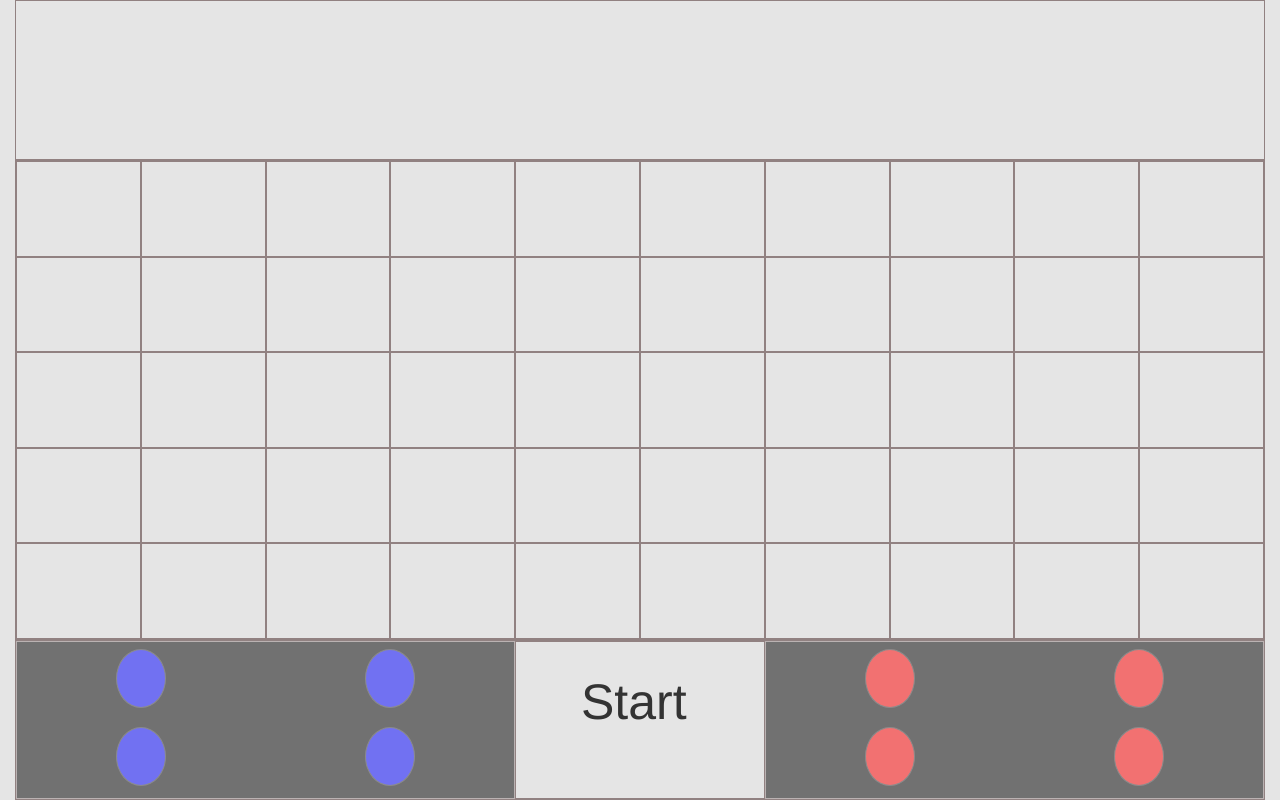
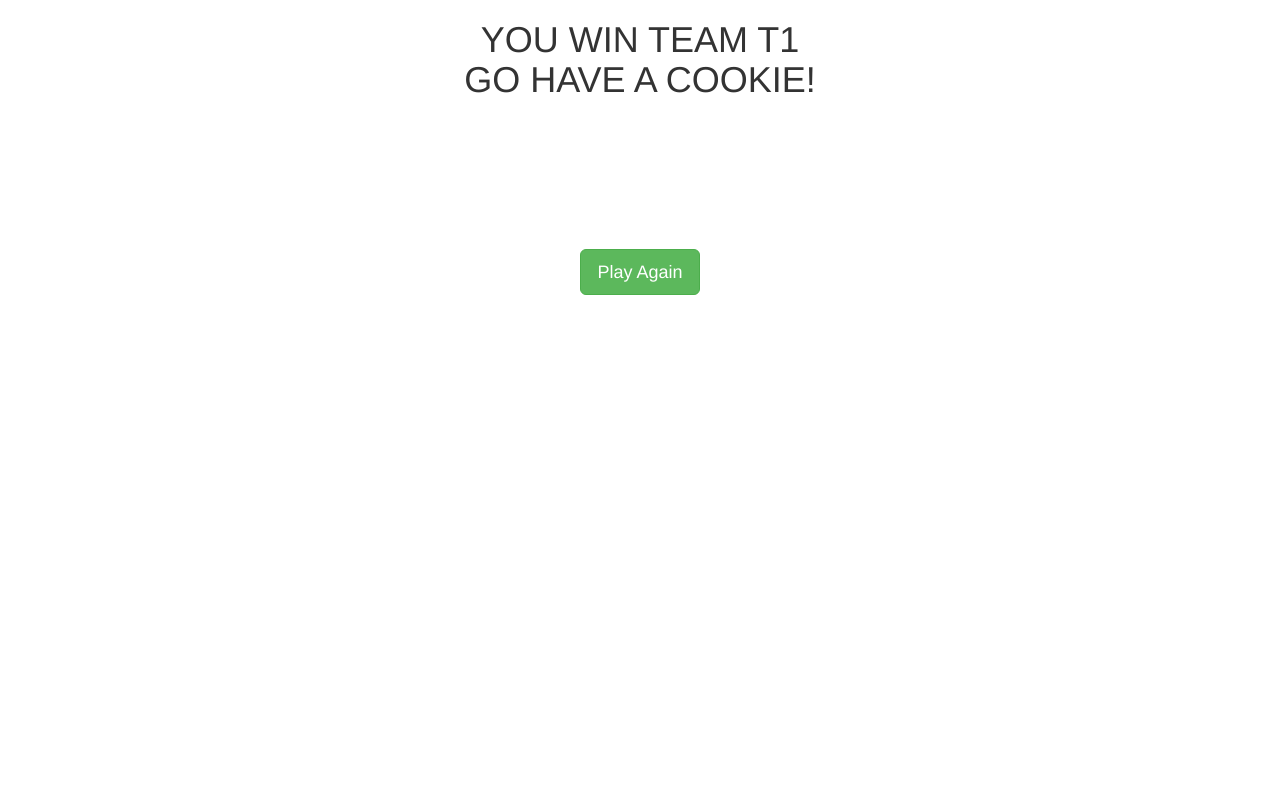
Before and after one commit to devbiratory/myLudo, an Angular app: page / in a window 1280 px wide. Built offline with nearby package versions, Linux system fonts and the light colour scheme.

Commit message:
winning and restart game method, winning screen, reset game functionality

```diff
--- a/src/app/app.module.ts
+++ b/src/app/app.module.ts
@@ -4,11 +4,13 @@
 import { AppRoutingModule } from './app-routing.module';
 import { AppComponent } from './app.component';
 import { GameComponent } from './game/game.component';
+import { WinnerComponent } from './winner/winner.component';
 
 @NgModule({
   declarations: [
     AppComponent,
-    GameComponent
+    GameComponent,
+    WinnerComponent
   ],
   imports: [
     BrowserModule,
--- a/src/app/game/game.component.html
+++ b/src/app/game/game.component.html
@@ -1,4 +1,4 @@
-<section class="container-fluid overallGameContainer">
+<section *ngIf="!database.isWinner" class="container-fluid overallGameContainer">
   <!-- victory div to show the ones who made it  -->
   <div class="victoryDiv">
 
@@ -54,3 +54,5 @@
     </div>
   </div>
 </section>
+
+<app-winner [winningTeam]="database.isWinner" (playAgain)="playAgain()" *ngIf="database.isWinner"></app-winner>
--- a/src/app/game/game.component.scss
+++ b/src/app/game/game.component.scss
@@ -139,8 +139,7 @@
 }
 
 .danceFloorBlock .gitiBlock .giti{
-    width: 20%;
-    // margin: 10% auto;
+    width: 17%;
     height: 25px;
     border: 1px solid;
     border-radius: 100%;
--- a/src/app/game/game.component.ts
+++ b/src/app/game/game.component.ts
@@ -58,12 +58,14 @@
     isRollAwaited: false,
     currentRoll: 0,
     isGameOn: false,
-    isWinner: 'T1 || T2'
+    isWinner: 'T1' // T1 || T2
   }
   danceBlockObj: any = {}
+  databaseOriginal: any = {}
   constructor() {
 
     this.makePlayBlocks();
+    this.databaseOriginal = JSON.parse(JSON.stringify(this.database))
   }
 
   ngOnInit() {
@@ -137,7 +139,8 @@
   roll() {
 
     // update currentRoll (1 - 6)
-    const currentRoll = Math.floor(Math.random() * (6 - 1 + 1)) + 1;
+    // const currentRoll = Math.floor(Math.random() * (6 - 1 + 1)) + 1;
+    const currentRoll = this.randomNumberGiver(0, 15)
     this.database.currentRoll = currentRoll;
     // this.database.currentRoll = 6;
 
@@ -171,11 +174,6 @@
   */
   moveIt(team: any, index: number) {
 
-    console.log('checking data on move it')
-    console.log('team ')
-    console.log(team)
-    console.log('index')
-    console.log(index)
     // only proceed if the team whose turn it is, is the one who called to moveIt
     if (team !== this.database.currentTeam) {
       return
@@ -218,10 +216,8 @@
     this.checkIfWon(team);
 
     this.changeTeamTurn()
+  }
 
-    console.log(this.database.teams.T1.players)
-    console.log(this.database.teams.T2.players)
-  }
   changeTeamTurn() {
 
     // check who it is
@@ -241,10 +237,12 @@
       console.log('do nothing bro we got a 6')
     }
   }
+
   randomNumberGiver(min, max) {
     // include enpoints
     return Math.floor(Math.random() * (max - min + 1)) + min;
   }
+
   updateDanceBlock(index, playerObj, color, team, playerNo) {
 
     let a = arguments
@@ -284,18 +282,23 @@
     playerObj['color'] = color
     playerObj['team'] = team
     playerObj['playerNo'] = playerNo
-    this.danceBlockObj[index].push(playerObj)
+    if (this.danceBlockObj[index]) {
+      this.danceBlockObj[index].push(playerObj)
+    }
   }
+
   backToBase(stat) {
 
     this.database.teams[stat.team].players[stat.playerNo].status = 'B';
     this.database.teams[stat.team].players[stat.playerNo].position = 0;
   }
+
   makePlayBlocks() {
     for (let i = 0; i < 50; i++) {
       this.danceBlockObj[i] = []
     }
   }
+
   getPlayersClass(danceBlock) {
 
     const numberClassGiver = {
@@ -311,6 +314,7 @@
     }
     return numberClassGiver[danceBlock.length]
   }
+
   // basically the idea here is to give it an object and get back an array
   generateArray(obj) {
     return Object.keys(obj).map((key) => { return obj[key] });
@@ -322,11 +326,14 @@
 
       if (this.database.teams[team].players[player].position >= 50) {
 
+        console.log('teams each stufdff')
+
         this.database.teams[team].players[player].status = 'W'
-        alert('THIS ONE REACHED!!!!')
+        console.log(this.database.teams[team].players)
       }
     }
   }
+
   checkIfWon(team: string) {
 
     let ifWon = true
@@ -336,9 +343,25 @@
         ifWon = false
     }
     if (ifWon) {
-      alert('WON!!!!!')
-    } else {
+      this.presentTheWinningTeam(team)
 
     }
   }
+  presentTheWinningTeam(team: string) {
+
+    // make this team win and redirect
+    this.database.currentTeam = ''
+    this.database.currentTeam = false
+    this.database.currentRoll = 0
+    this.database.isGameOn = false
+    this.database.isWinner = team
+  }
+
+  playAgain() {
+
+    this.database = JSON.parse(JSON.stringify(this.databaseOriginal))
+    this.databaseOriginal = JSON.parse(JSON.stringify(this.database))
+    this.database.isWinner = ''
+    this.assignColors()
+  }
 }
--- /dev/null
+++ b/src/app/winner/winner.component.html
@@ -0,0 +1,7 @@
+<section>
+  <div class="container text-center">
+    <h1> YOU WIN TEAM  {{winningTeam}} <br> GO HAVE A COOKIE! </h1>
+    <br><br><br><br><br><br><br>
+    <button (click)="playGameAgain()" class="btn btn-success btn-lg"> Play Again </button>
+  </div>
+</section>
--- /dev/null
+++ b/src/app/winner/winner.component.ts
@@ -0,0 +1,21 @@
+import { Component, OnInit, Input, Output, EventEmitter } from '@angular/core';
+
+@Component({
+  selector: 'app-winner',
+  templateUrl: './winner.component.html',
+  styleUrls: ['./winner.component.scss']
+})
+export class WinnerComponent implements OnInit {
+
+  @Input() winningTeam:string
+  @Output() playAgain = new EventEmitter<string>();
+  constructor() { }
+
+  ngOnInit() {
+    console.log('winning team is '+this.winningTeam)
+  }
+
+  playGameAgain(){
+    this.playAgain.next();
+  }
+}
```
Also changed, not shown: src/app/winner/winner.component.scss (added), 1 other file (tests, documents, lock files or other folders).
